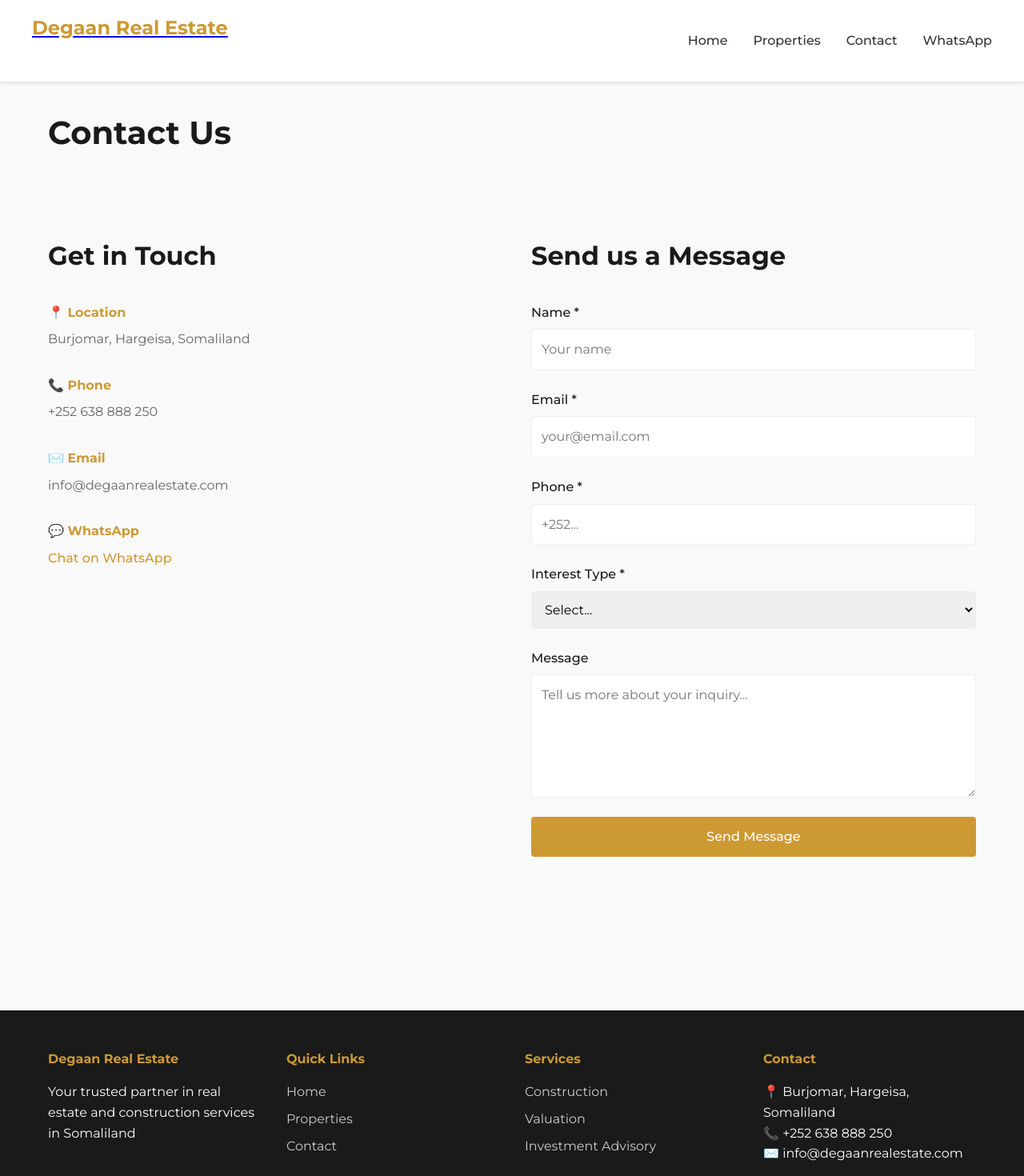
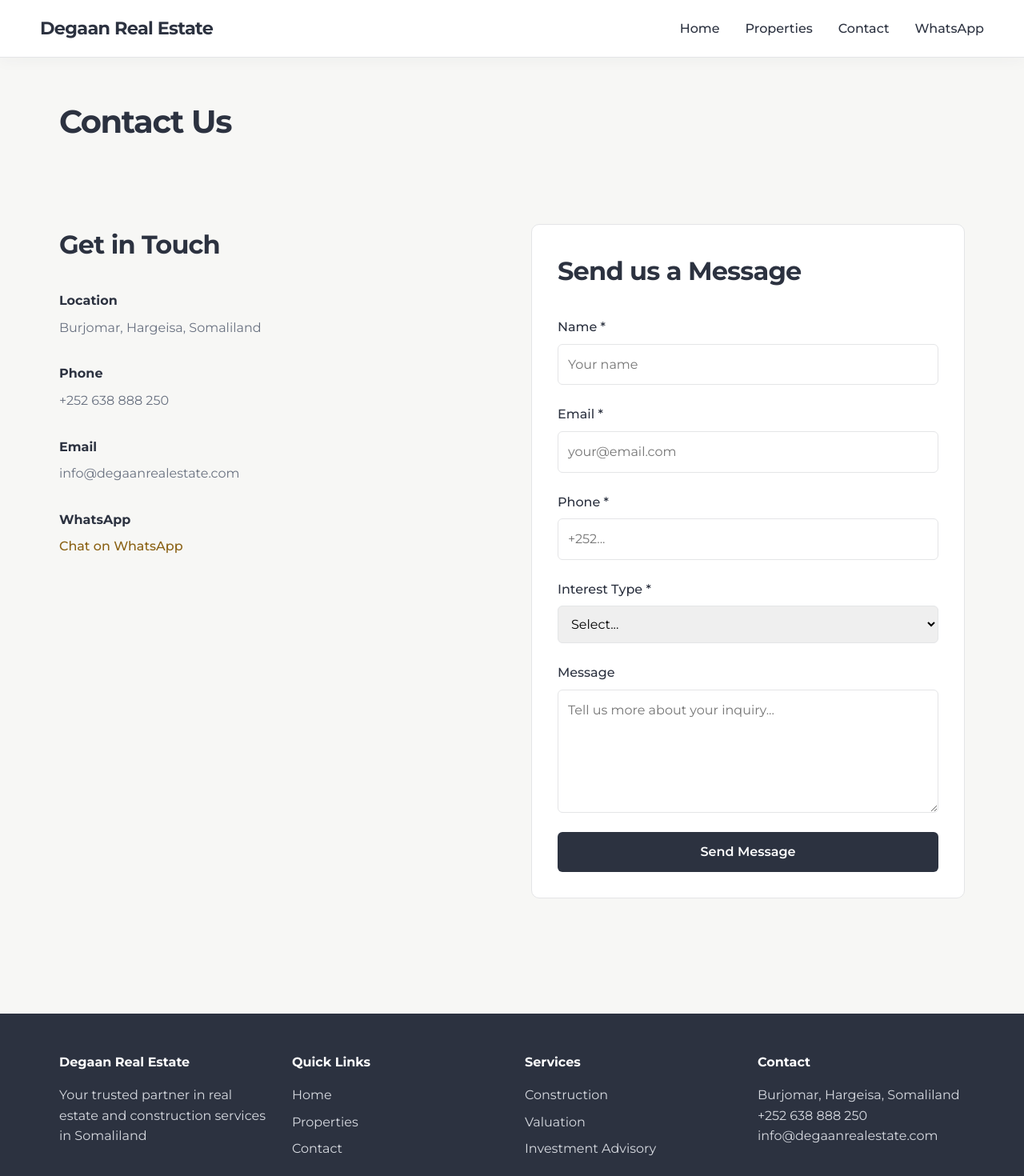
Before and after one commit to degaantechy/Degaan-Frontend, a Next.js app: page /contact in a window 1280 px wide. Shown: the top 1470 px of the page at 80% size. Built offline with nearby package versions, Linux system fonts and the light colour scheme.

Commit message:
Apply minimalist Degaan brand palette

```diff
--- a/components/Footer.js
+++ b/components/Footer.js
@@ -30,15 +30,14 @@ export default function Footer() {
 
           <div className="footer-section">
             <h4>Contact</h4>
-            <p>📍 Burjomar, Hargeisa, Somaliland</p>
-            <p>📞 +252 638 888 250</p>
-            <p>✉️ info@degaanrealestate.com</p>
+            <p>Burjomar, Hargeisa, Somaliland</p>
+            <p>+252 638 888 250</p>
+            <p>info@degaanrealestate.com</p>
           </div>
         </div>
 
         <div className="footer-bottom">
           <p>&copy; 2025 Degaan Real Estate. All rights reserved.</p>
-          <p>Developed with ❤️ for real estate excellence</p>
         </div>
       </div>
     </footer>
--- a/components/Header.js
+++ b/components/Header.js
@@ -16,15 +16,18 @@ export default function Header() {
         <button
           className="menu-toggle"
           onClick={() => setMenuOpen(!menuOpen)}
+          aria-label={menuOpen ? 'Close navigation menu' : 'Open navigation menu'}
+          aria-expanded={menuOpen}
+          aria-controls="primary-navigation"
         >
           ☰
         </button>
 
-        <nav className={`nav ${menuOpen ? 'open' : ''}`}>
-          <Link href="/">Home</Link>
-          <Link href="/properties">Properties</Link>
-          <Link href="/contact">Contact</Link>
-          <a href="https://wa.link/9pfqyn" target="_blank" rel="noopener noreferrer">
+        <nav id="primary-navigation" className={`nav ${menuOpen ? 'open' : ''}`}>
+          <Link href="/" onClick={() => setMenuOpen(false)}>Home</Link>
+          <Link href="/properties" onClick={() => setMenuOpen(false)}>Properties</Link>
+          <Link href="/contact" onClick={() => setMenuOpen(false)}>Contact</Link>
+          <a href="https://wa.link/9pfqyn" target="_blank" rel="noopener noreferrer" onClick={() => setMenuOpen(false)}>
             WhatsApp
           </a>
         </nav>
--- a/components/PropertyCard.js
+++ b/components/PropertyCard.js
@@ -14,11 +14,11 @@ export default function PropertyCard({ property }) {
 
       <div className="property-content">
         <h3>{property.address}</h3>
-        <p className="location">📍 {property.location}</p>
+        <p className="location">{property.location}</p>
 
         <div className="property-specs">
-          <span>🛏️ {property.bedrooms} beds</span>
-          <span>📐 {property.size} sqft</span>
+          <span>{property.bedrooms} beds</span>
+          <span>{property.size} sq ft</span>
         </div>
 
         <p className="description">
--- a/pages/contact.js
+++ b/pages/contact.js
@@ -37,19 +37,19 @@ export default function Contact() {
           <div className="contact-info">
             <h2>Get in Touch</h2>
             <div className="info-item">
-              <h4>📍 Location</h4>
+              <h4>Location</h4>
               <p>Burjomar, Hargeisa, Somaliland</p>
             </div>
             <div className="info-item">
-              <h4>📞 Phone</h4>
+              <h4>Phone</h4>
               <p>+252 638 888 250</p>
             </div>
             <div className="info-item">
-              <h4>✉️ Email</h4>
+              <h4>Email</h4>
               <p>info@degaanrealestate.com</p>
             </div>
             <div className="info-item">
-              <h4>💬 WhatsApp</h4>
+              <h4>WhatsApp</h4>
               <a href="https://wa.link/9pfqyn" target="_blank" rel="noopener noreferrer">
                 Chat on WhatsApp
               </a>
--- a/pages/index.js
+++ b/pages/index.js
@@ -42,17 +42,17 @@ export default function Home() {
           <h2>Our Services</h2>
           <div className="services-grid">
             <div className="service-card">
-              <h3>🏗️ Construction Services</h3>
+              <h3>Construction Services</h3>
               <p>Complete end-to-end construction with premium materials and expert project management</p>
               <Link href="/contact?service=construction">Get Quote</Link>
             </div>
             <div className="service-card">
-              <h3>🏠 Buy & Sell Properties</h3>
+              <h3>Buy & Sell Properties</h3>
               <p>Expert guidance for buying or selling properties with market analysis</p>
               <Link href="/properties">Browse Properties</Link>
             </div>
             <div className="service-card">
-              <h3>📊 Property Valuation</h3>
+              <h3>Property Valuation</h3>
               <p>Accurate property valuation using market analysis and professional assessment</p>
               <Link href="/contact?service=valuation">Get Valuation</Link>
             </div>
--- a/styles/stylesglobals.css
+++ b/styles/stylesglobals.css
@@ -5,17 +5,26 @@
 }
 
 :root {
-  --primary-color: #CD9933;
-  --secondary-color: #1a1a1a;
-  --text-color: #333;
-  --border-color: #eee;
+  --primary-color: #2c3240;
+  --primary-hover: #202530;
+  --secondary-color: #2c3240;
+  --accent-color: #cd9933;
+  --accent-hover: #d9ad55;
+  --accent-dark: #8a6113;
+  --text-color: #2c3240;
+  --muted-text: #697180;
+  --surface-color: #ffffff;
+  --background-color: #f7f7f5;
+  --soft-navy: #eef0f3;
+  --border-color: #e4e5e7;
   --error-color: #e74c3c;
   --success-color: #27ae60;
+  --shadow-sm: 0 8px 24px rgba(44, 50, 64, 0.06);
 }
 
 html, body {
   color: var(--text-color);
-  background-color: #f9f9f9;
+  background-color: var(--background-color);
   line-height: 1.6;
 }
 
@@ -27,15 +36,16 @@ textarea {
 }
 
 .container {
-  max-width: 1200px;
+  max-width: 1180px;
   margin: 0 auto;
-  padding: 0 20px;
+  padding: 0 24px;
 }
 
 /* Header */
 .header {
-  background: white;
-  box-shadow: 0 2px 4px rgba(0, 0, 0, 0.1);
+  background: rgba(255, 255, 255, 0.96);
+  border-bottom: 1px solid var(--border-color);
+  box-shadow: 0 4px 18px rgba(44, 50, 64, 0.04);
   position: sticky;
   top: 0;
   z-index: 100;
@@ -45,12 +55,19 @@ textarea {
   display: flex;
   justify-content: space-between;
   align-items: center;
-  padding: 1rem 0;
+  padding: 1.1rem 0;
+}
+
+.logo a {
+  text-decoration: none;
 }
 
 .logo h1 {
   color: var(--primary-color);
-  font-size: 1.5rem;
+  font-size: 1.4rem;
+  font-weight: 700;
+  letter-spacing: -0.03em;
+  margin: 0;
 }
 
 .nav {
@@ -60,13 +77,13 @@ textarea {
 
 .nav a {
   text-decoration: none;
-  color: var(--text-color);
+  color: var(--primary-color);
   font-weight: 500;
   transition: color 0.3s;
 }
 
 .nav a:hover {
-  color: var(--primary-color);
+  color: var(--accent-dark);
 }
 
 .menu-toggle {
@@ -75,6 +92,7 @@ textarea {
   border: none;
   font-size: 1.5rem;
   cursor: pointer;
+  color: var(--primary-color);
 }
 
 @media (max-width: 768px) {
@@ -85,8 +103,10 @@ textarea {
     top: 100%;
     left: 0;
     right: 0;
-    background: white;
-    padding: 1rem;
+    background: var(--surface-color);
+    border-bottom: 1px solid var(--border-color);
+    padding: 1.25rem 24px;
+    gap: 1rem;
   }
 
   .nav.open {
@@ -100,9 +120,9 @@ textarea {
 
 /* Hero Section */
 .hero {
-  background: linear-gradient(135deg, var(--primary-color), var(--secondary-color));
+  background: linear-gradient(120deg, #2c3240 0%, #363d4d 100%);
   color: white;
-  padding: 6rem 2rem;
+  padding: 6.5rem 2rem;
   text-align: center;
   border-radius: 0;
 }
@@ -110,12 +130,15 @@ textarea {
 .hero-content h1 {
   font-size: 3rem;
   margin-bottom: 1rem;
+  color: white;
+  letter-spacing: -0.04em;
 }
 
 .hero-content p {
-  font-size: 1.3rem;
-  margin-bottom: 2rem;
-  opacity: 0.9;
+  max-width: 680px;
+  margin: 0 auto 2rem;
+  font-size: 1.15rem;
+  color: #e1e4e9;
 }
 
 .hero-buttons {
@@ -139,13 +162,13 @@ textarea {
 .btn-primary, .btn-secondary, .btn-small {
   padding: 0.75rem 1.5rem;
   border: none;
-  border-radius: 4px;
+  border-radius: 6px;
   font-size: 1rem;
   cursor: pointer;
   text-decoration: none;
   display: inline-block;
-  transition: all 0.3s;
-  font-weight: 500;
+  transition: background-color 0.2s, border-color 0.2s, color 0.2s;
+  font-weight: 600;
 }
 
 .btn-primary {
@@ -154,19 +177,42 @@ textarea {
 }
 
 .btn-primary:hover {
-  background: #b8851a;
-  transform: translateY(-2px);
+  background: var(--primary-hover);
 }
 
 .btn-secondary {
-  background: white;
+  background: transparent;
   color: var(--primary-color);
-  border: 2px solid var(--primary-color);
+  border: 1px solid var(--primary-color);
 }
 
 .btn-secondary:hover {
   background: var(--primary-color);
   color: white;
+}
+
+.hero .btn-primary,
+.cta-section .btn-primary {
+  background: var(--accent-color);
+  color: var(--primary-color);
+}
+
+.hero .btn-primary:hover,
+.cta-section .btn-primary:hover {
+  background: var(--accent-hover);
+}
+
+.hero .btn-secondary,
+.cta-section .btn-secondary {
+  color: white;
+  border-color: rgba(255, 255, 255, 0.65);
+}
+
+.hero .btn-secondary:hover,
+.cta-section .btn-secondary:hover {
+  background: white;
+  color: var(--primary-color);
+  border-color: white;
 }
 
 .btn-small {
@@ -179,7 +225,7 @@ textarea {
 /* Services Section */
 .services {
   padding: 4rem 2rem;
-  background: white;
+  background: var(--surface-color);
 }
 
 .services h2 {
@@ -196,32 +242,38 @@ textarea {
 }
 
 .service-card {
-  background: #f9f9f9;
+  background: var(--surface-color);
   padding: 2rem;
   border-radius: 8px;
   text-align: center;
-  border-top: 4px solid var(--primary-color);
-  transition: transform 0.3s;
+  border: 1px solid var(--border-color);
+  transition: transform 0.2s, box-shadow 0.2s, border-color 0.2s;
 }
 
 .service-card:hover {
-  transform: translateY(-5px);
-  box-shadow: 0 4px 12px rgba(0, 0, 0, 0.1);
+  transform: translateY(-2px);
+  border-color: #d5d7db;
+  box-shadow: var(--shadow-sm);
 }
 
 .service-card h3 {
   font-size: 1.5rem;
   margin-bottom: 1rem;
+  color: var(--primary-color);
 }
 
 .service-card a {
   display: inline-block;
   margin-top: 1rem;
+  color: var(--accent-dark);
+  font-weight: 600;
+  text-decoration: none;
 }
 
 /* Featured Properties */
 .featured-properties {
   padding: 4rem 2rem;
+  background: var(--background-color);
 }
 
 .featured-properties h2 {
@@ -239,16 +291,17 @@ textarea {
 
 /* Property Card */
 .property-card {
-  background: white;
+  background: var(--surface-color);
   border-radius: 8px;
   overflow: hidden;
-  box-shadow: 0 2px 8px rgba(0, 0, 0, 0.1);
-  transition: transform 0.3s, box-shadow 0.3s;
+  border: 1px solid var(--border-color);
+  box-shadow: 0 4px 16px rgba(44, 50, 64, 0.04);
+  transition: transform 0.2s, box-shadow 0.2s;
 }
 
 .property-card:hover {
-  transform: translateY(-5px);
-  box-shadow: 0 4px 16px rgba(0, 0, 0, 0.15);
+  transform: translateY(-2px);
+  box-shadow: var(--shadow-sm);
 }
 
 .property-image {
@@ -266,11 +319,11 @@ textarea {
 .no-image {
   width: 100%;
   height: 100%;
-  background: #ddd;
+  background: var(--soft-navy);
   display: flex;
   align-items: center;
   justify-content: center;
-  color: #999;
+  color: var(--muted-text);
 }
 
 .status-badge {
@@ -279,9 +332,9 @@ textarea {
   right: 10px;
   background: var(--primary-color);
   color: white;
-  padding: 0.5rem 1rem;
-  border-radius: 4px;
-  font-size: 0.85rem;
+  padding: 0.4rem 0.75rem;
+  border-radius: 999px;
+  font-size: 0.78rem;
   text-transform: capitalize;
 }
 
@@ -303,7 +356,7 @@ textarea {
 }
 
 .location {
-  color: #666;
+  color: var(--muted-text);
   margin-bottom: 1rem;
 }
 
@@ -312,11 +365,11 @@ textarea {
   gap: 1rem;
   margin: 1rem 0;
   font-size: 0.9rem;
-  color: #666;
+  color: var(--muted-text);
 }
 
 .description {
-  color: #666;
+  color: var(--muted-text);
   margin: 1rem 0;
   line-height: 1.5;
 }
@@ -332,13 +385,13 @@ textarea {
 .price {
   font-size: 1.5rem;
   font-weight: bold;
-  color: var(--primary-color);
+  color: var(--accent-dark);
 }
 
 /* Why Choose Us */
 .why-choose-us {
   padding: 4rem 2rem;
-  background: white;
+  background: var(--surface-color);
 }
 
 .why-choose-us h2 {
@@ -358,6 +411,15 @@ textarea {
   padding: 2rem;
 }
 
+.reason::before {
+  content: "";
+  display: block;
+  width: 28px;
+  height: 2px;
+  margin: 0 auto 1.25rem;
+  background: var(--accent-color);
+}
+
 .reason h4 {
   font-size: 1.3rem;
   margin-bottom: 1rem;
@@ -365,12 +427,12 @@ textarea {
 }
 
 .reason p {
-  color: #666;
+  color: var(--muted-text);
 }
 
 /* CTA Section */
 .cta-section {
-  background: linear-gradient(135deg, var(--primary-color), var(--secondary-color));
+  background: var(--primary-color);
   color: white;
   padding: 4rem 2rem;
   text-align: center;
@@ -379,6 +441,7 @@ textarea {
 .cta-section h2 {
   font-size: 2.5rem;
   margin-bottom: 1rem;
+  color: white;
 }
 
 .cta-section p {
@@ -425,11 +488,11 @@ textarea {
 }
 
 .info-item p {
-  color: #666;
+  color: var(--muted-text);
 }
 
 .info-item a {
-  color: var(--primary-color);
+  color: var(--accent-dark);
   text-decoration: none;
   font-weight: 500;
 }
@@ -439,6 +502,13 @@ textarea {
   font-size: 2rem;
   margin-bottom: 2rem;
   color: var(--secondary-color);
+}
+
+.contact-form-section {
+  background: var(--surface-color);
+  border: 1px solid var(--border-color);
+  border-radius: 10px;
+  padding: 2rem;
 }
 
 .contact-form {
@@ -463,7 +533,7 @@ textarea {
 .form-group textarea {
   padding: 0.75rem;
   border: 1px solid var(--border-color);
-  border-radius: 4px;
+  border-radius: 6px;
   font-size: 1rem;
   font-family: inherit;
 }
@@ -476,8 +546,8 @@ textarea {
 .form-group select:focus,
 .form-group textarea:focus {
   outline: none;
-  border-color: var(--primary-color);
-  box-shadow: 0 0 5px rgba(205, 153, 51, 0.3);
+  border-color: var(--accent-color);
+  box-shadow: 0 0 0 3px rgba(205, 153, 51, 0.14);
 }
 
 .error {
@@ -527,8 +597,8 @@ textarea {
 
 .spec {
   padding: 1rem;
-  background: #f9f9f9;
-  border-radius: 4px;
+  background: var(--soft-navy);
+  border-radius: 6px;
 }
 
 .property-features ul {
@@ -546,7 +616,7 @@ textarea {
   content: "✓";
   position: absolute;
   left: 0;
-  color: var(--primary-color);
+  color: var(--accent-dark);
   font-weight: bold;
 }
 
@@ -558,11 +628,11 @@ textarea {
 
 /* Filters */
 .filters-section {
-  background: white;
+  background: var(--surface-color);
   padding: 2rem;
   border-radius: 8px;
   margin-bottom: 3rem;
-  box-shadow: 0 2px 8px rgba(0, 0, 0, 0.05);
+  border: 1px solid var(--border-color);
 }
 
 .filters-grid {
@@ -586,16 +656,30 @@ textarea {
 .filter-group select {
   padding: 0.75rem;
   border: 1px solid var(--border-color);
-  border-radius: 4px;
+  border-radius: 6px;
   font-size: 1rem;
+}
+
+.filter-group input:focus,
+.filter-group select:focus {
+  outline: none;
+  border-color: var(--accent-color);
+  box-shadow: 0 0 0 3px rgba(205, 153, 51, 0.14);
+}
+
+.btn-primary:disabled,
+.btn-secondary:disabled,
+.btn-small:disabled {
+  cursor: not-allowed;
+  opacity: 0.6;
 }
 
 /* Footer */
 .footer {
-  background: var(--secondary-color);
+  background: var(--primary-color);
   color: white;
   padding: 3rem 2rem 1rem;
-  margin-top: 4rem;
+  margin-top: 0;
 }
 
 .footer-grid {
@@ -606,7 +690,7 @@ textarea {
 }
 
 .footer-section h4 {
-  color: var(--primary-color);
+  color: white;
   margin-bottom: 1rem;
 }
 
@@ -619,17 +703,21 @@ textarea {
 }
 
 .footer-section a {
-  color: #ccc;
+  color: #d7dae0;
   text-decoration: none;
   transition: color 0.3s;
 }
 
 .footer-section a:hover {
-  color: var(--primary-color);
+  color: var(--accent-color);
+}
+
+.footer-section p {
+  color: #d7dae0;
 }
 
 .footer-bottom {
-  border-top: 1px solid #444;
+  border-top: 1px solid rgba(255, 255, 255, 0.14);
   padding-top: 1rem;
   text-align: center;
   font-size: 0.9rem;
@@ -639,17 +727,24 @@ textarea {
 /* Main content */
 .main-content {
   min-height: calc(100vh - 200px);
-  padding: 2rem 0;
+  padding: 0;
+}
+
+.main-content > .container {
+  padding-top: 3rem;
+  padding-bottom: 3rem;
 }
 
 h1 {
   font-size: 2.5rem;
   margin-bottom: 2rem;
   color: var(--secondary-color);
+  letter-spacing: -0.035em;
 }
 
 h2 {
   color: var(--secondary-color);
+  letter-spacing: -0.025em;
 }
 
 .text-center {
@@ -658,7 +753,7 @@ h2 {
 }
 
 .results-count {
-  color: #666;
+  color: var(--muted-text);
   margin-bottom: 1.5rem;
   font-size: 1.1rem;
 }
@@ -667,7 +762,16 @@ h2 {
 .loading {
   text-align: center;
   padding: 2rem;
-  color: #666;
+  color: var(--muted-text);
+}
+
+a:focus-visible,
+button:focus-visible,
+input:focus-visible,
+select:focus-visible,
+textarea:focus-visible {
+  outline: 3px solid rgba(205, 153, 51, 0.35);
+  outline-offset: 3px;
 }
 
 .error {
@@ -701,4 +805,8 @@ h2 {
   .properties-grid {
     grid-template-columns: 1fr;
   }
+
+  .contact-form-section {
+    padding: 1.5rem;
+  }
 }
```
